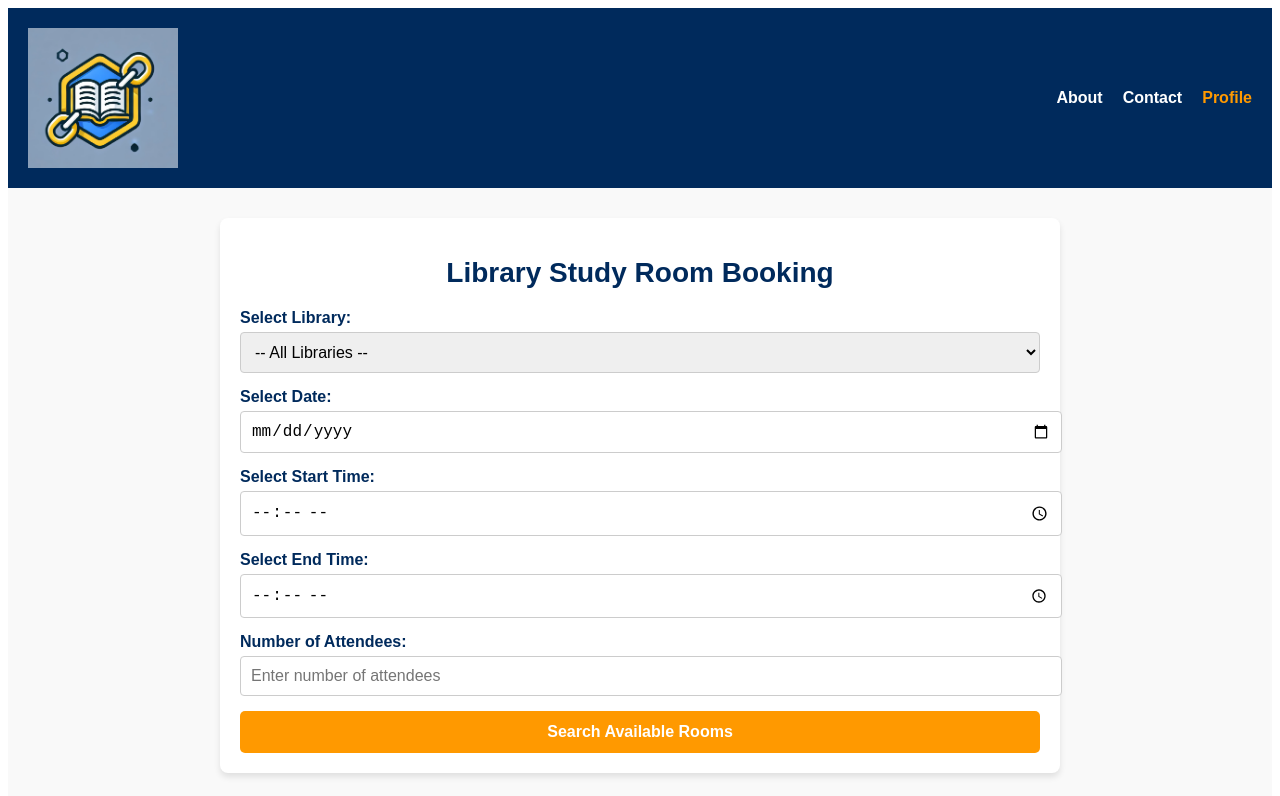
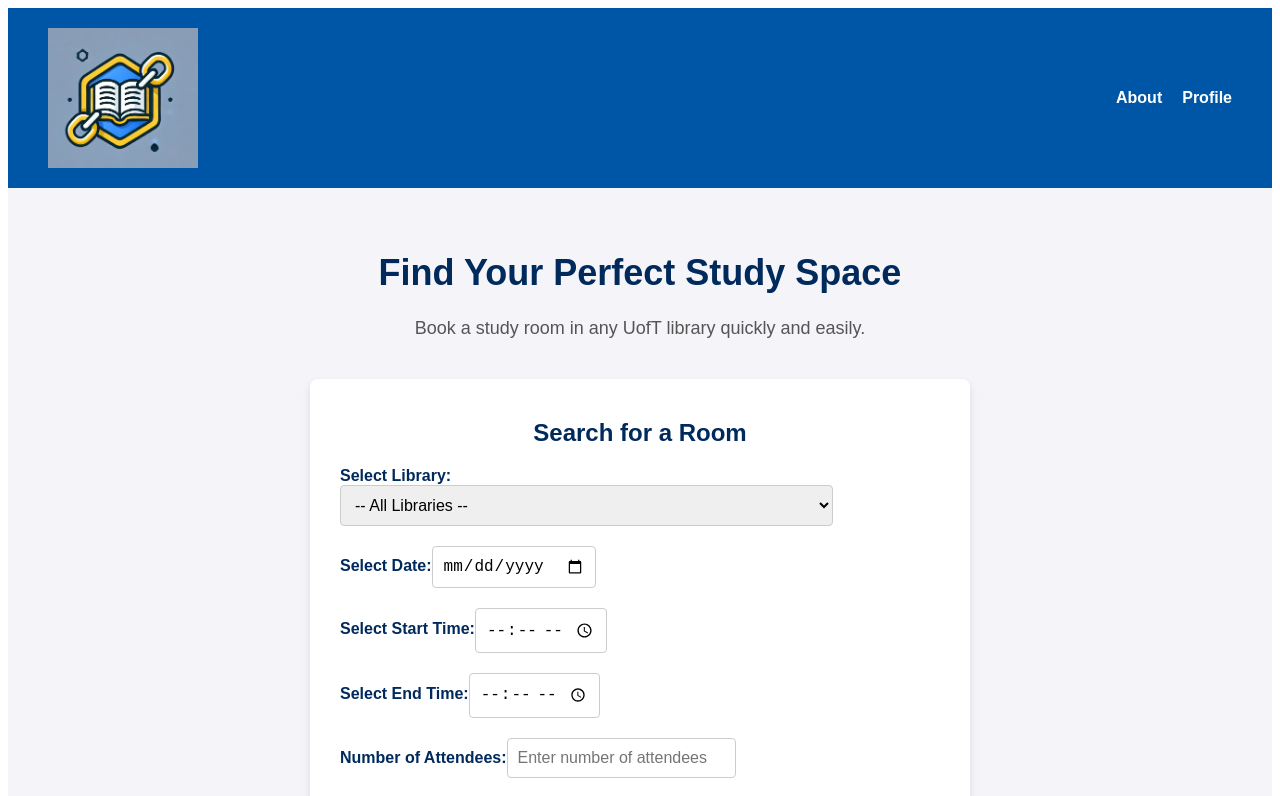
Before and after one commit to michaelzixizhou/libralink, a Next.js app: page / in a window 1280 px wide. Shown: the top 796 px of the page. Built offline with nearby package versions, Linux system fonts and the light colour scheme.

Commit message:
advance the front page

```diff
--- a/src/app/page.js
+++ b/src/app/page.js
@@ -16,7 +16,7 @@ export default function Home() {
     "Engineering & Computer Science Library",
     "Law Library (Bora Laskin)",
     "Music Library",
-    "Regis College Library"
+    "Regis College Library",
   ];
 
   const [selectedLibrary, setSelectedLibrary] = useState("");
@@ -26,25 +26,24 @@ export default function Home() {
   const [attendees, setAttendees] = useState("");
 
   const handleSearch = () => {
-    const library = selectedLibrary || "all libraries";
-    const date = selectedDate || "any date";
-    const start = startTime || "any start time";
-    const end = endTime || "any end time";
-    const attendeesCount = attendees || "any number of attendees";
+    if (startTime && endTime && startTime >= endTime) {
+      alert("Start time must be earlier than end time.");
+      return;
+    }
 
-    alert(
-      `You are searching for empty rooms in ${library} on ${date} between ${start} and ${end} for ${attendeesCount}.`
-    );
+    if (attendees && attendees <= 0) {
+      alert("Please enter a valid number of attendees.");
+      return;
+    }
+
+    const message = `
+      📚 Library: ${selectedLibrary || "All Libraries"}
+      📅 Date: ${selectedDate || "Any Date"}
+      ⏰ Time: ${startTime || "Any Start Time"} - ${endTime || "Any End Time"}
+      👥 Attendees: ${attendees || "Any Number"}
+    `;
+    alert(message);
   };
-    // Placeholder for future database integration
-    // console.log({
-    //     library: selectedLibrary || "all",
-    //     date: selectedDate || "any",
-    //     startTime: startTime || "any",
-    //     endTime: endTime || "any",
-    //     attendees: attendees || "any",
-    //   });
-    // };
 
   return (
     <div className={styles.page}>
@@ -60,16 +59,20 @@ export default function Home() {
           <Link href="/about" className={styles.navLink}>
             About
           </Link>
-          <a href="#" className={styles.navLink}>
-            Contact
-          </a>
-          <Link href="/profile" className={styles.profileLink}>
+          <Link href="/profile" className={styles.navLink}>
             Profile
           </Link>
         </nav>
       </header>
       <main className={styles.main}>
-        <h1 className={styles.title}>Library Study Room Booking</h1>
+        <div className={styles.hero}>
+          <h1 className={styles.title}>Find Your Perfect Study Space</h1>
+          <p className={styles.subtitle}>
+            Book a study room in any UofT library quickly and easily.
+          </p>
+        </div>
+        <div className={styles.card}>
+          <h2 className={styles.cardTitle}>Search for a Room</h2>
           <div className={styles.bookingForm}>
             <div className={styles.formGroup}>
               <label>
@@ -88,7 +91,6 @@ export default function Home() {
                 </select>
               </label>
             </div>
-
             <div className={styles.formGroup}>
               <label>
                 <strong>Select Date:</strong>
@@ -100,7 +102,6 @@ export default function Home() {
                 />
               </label>
             </div>
-
             <div className={styles.formGroup}>
               <label>
                 <strong>Select Start Time:</strong>
@@ -112,7 +113,6 @@ export default function Home() {
                 />
               </label>
             </div>
-
             <div className={styles.formGroup}>
               <label>
                 <strong>Select End Time:</strong>
@@ -124,7 +124,6 @@ export default function Home() {
                 />
               </label>
             </div>
-
             <div className={styles.formGroup}>
               <label>
                 <strong>Number of Attendees:</strong>
@@ -138,14 +137,14 @@ export default function Home() {
                 />
               </label>
             </div>
-
             <button onClick={handleSearch} className={styles.button}>
               Search Available Rooms
             </button>
           </div>
+        </div>
       </main>
       <footer className={styles.footer}>
-        <p>Powered by LibraLink © 2024</p>
+        <p>Powered by <strong>LibraLink</strong> © 2024</p>
       </footer>
     </div>
   );
--- a/src/app/page.module.css
+++ b/src/app/page.module.css
@@ -1,65 +1,81 @@
+/* Page Styles */
 .page {
   font-family: "Arial", sans-serif;
-  background-color: #f9f9f9;
   color: #002a5c; /* UofT Blue */
-  padding: 0;
-  margin: 0;
+  background-color: #f4f4f9;
+  min-height: 100vh;
+  display: flex;
+  flex-direction: column;
 }
 
+/* Header */
 .header {
   display: flex;
   justify-content: space-between;
   align-items: center;
-  background-color: #002a5c; /* UofT Blue */
-  padding: 20px;
+  padding: 20px 40px;
+  background-color: #0056a6;
   color: white;
 }
 
 .nav {
   display: flex;
   gap: 20px;
-  justify-content: flex-end;
-  align-items: center;
 }
 
 .navLink {
   color: white;
   text-decoration: none;
+  font-size: 16px;
   font-weight: bold;
 }
 
-.profileLink {
-  color: #ff9900; /* AWS Banana Yellow */
-  text-decoration: none;
-  font-weight: bold;
-  margin-left: auto;
-}
-
-.profileLink:hover {
+.navLink:hover {
   text-decoration: underline;
 }
 
+/* Main Content */
+.main {
+  flex-grow: 1;
+  padding: 40px 20px;
+}
 
-.main {
-  max-width: 800px;
-  margin: 30px auto;
-  padding: 20px;
-  background-color: white;
-  border-radius: 8px;
-  box-shadow: 0 4px 6px rgba(0, 0, 0, 0.1);
+.hero {
+  text-align: center;
+  margin-bottom: 40px;
 }
 
 .title {
-  font-size: 28px;
+  font-size: 36px;
   color: #002a5c; /* UofT Blue */
+}
+
+.subtitle {
+  font-size: 18px;
+  color: #555;
+}
+
+/* Card */
+.card {
+  max-width: 600px;
+  margin: 0 auto;
+  background: white;
+  border-radius: 8px;
+  box-shadow: 0 4px 8px rgba(0, 0, 0, 0.1);
+  padding: 20px 30px;
+}
+
+.cardTitle {
+  font-size: 24px;
   margin-bottom: 20px;
   text-align: center;
+  color: #002a5c;
 }
 
+/* Form Styles */
 .bookingForm {
-  display: flex;
-  flex-direction: column;
-  gap: 15px;
+  display: grid;
+  gap: 20px;
 }
 
 .formGroup {
@@ -69,35 +85,30 @@
 
 .input {
   padding: 10px;
-  margin-top: 5px;
+  font-size: 16px;
   border: 1px solid #ccc;
   border-radius: 4px;
-  font-size: 16px;
-  width: 100%;
-}
-
-.input:focus {
-  outline: 2px solid #ff9900; /* AWS Banana Yellow */
 }
 
 .button {
+  padding: 12px;
   background-color: #ff9900; /* AWS Banana Yellow */
   color: white;
-  padding: 12px 20px;
-  border: none;
-  border-radius: 5px;
-  cursor: pointer;
   font-size: 16px;
   font-weight: bold;
+  border: none;
+  border-radius: 4px;
+  cursor: pointer;
 }
 
 .button:hover {
   background-color: #cc7a00;
 }
 
+/* Footer */
 .footer {
-  margin-top: 30px;
   text-align: center;
-  color: #555;
-  font-size: 14px;
+  padding: 20px;
+  background-color: #0056a6;
+  color: white;
 }
```
Lines whose indentation alone changed are shown as unchanged.
